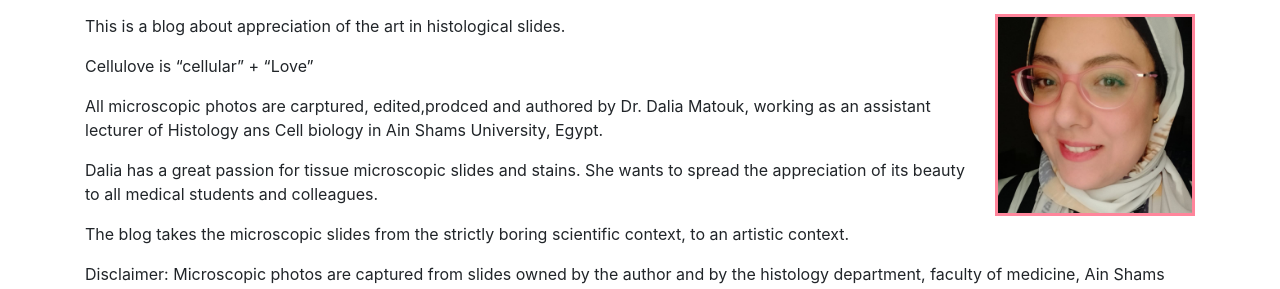
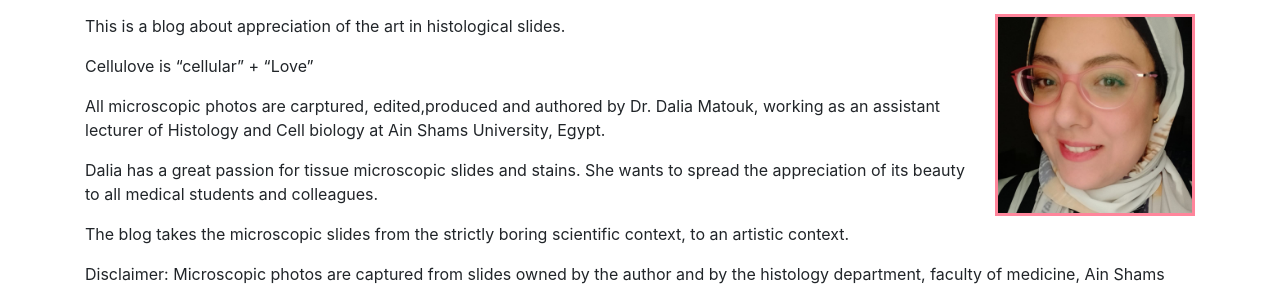
Before and after one commit to cellulove/cellulove.github.io, a Jekyll site: the page built from about.markdown, in a window 1280 px wide. Shown: the part 502-791 px from the top of the page. Built offline with Jekyll 4.4.1, drawn with Linux system fonts in a browser that asks for light colours.

Commit message:
spelling errors

```diff
--- a/about.markdown
+++ b/about.markdown
@@ -11,7 +11,7 @@ This is a blog about appreciation of the art in histological slides.
 
 Cellulove is "cellular" + "Love"
 
-All microscopic photos are carptured, edited,prodced and authored by Dr. Dalia Matouk, working as an assistant lecturer of Histology ans Cell biology in Ain Shams University, Egypt.
+All microscopic photos are carptured, edited,produced and authored by Dr. Dalia Matouk, working as an assistant lecturer of Histology and Cell biology at Ain Shams University, Egypt.
 
 Dalia has a great passion for tissue microscopic slides and stains. She wants to spread the appreciation of its beauty to all medical students and colleagues.
 
```
